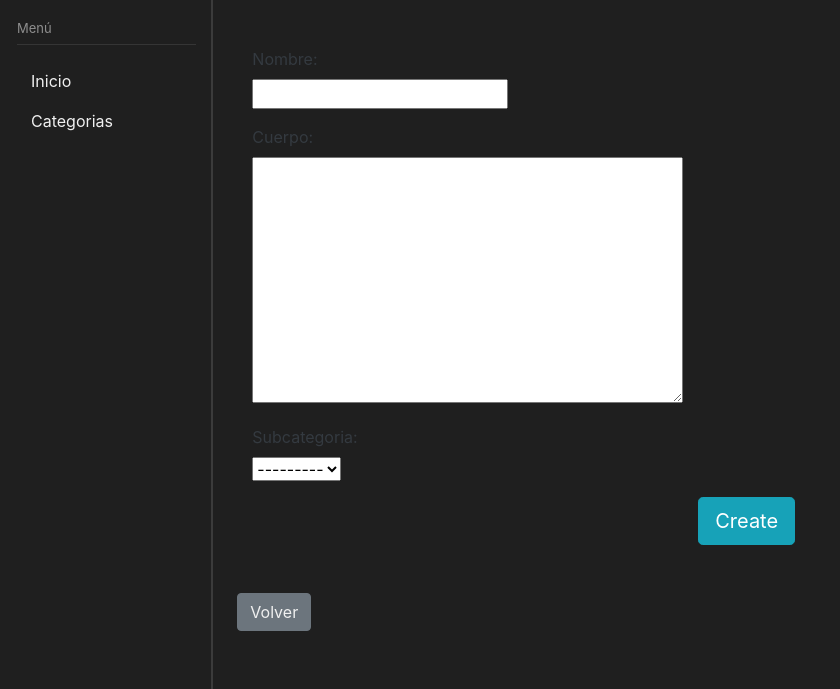
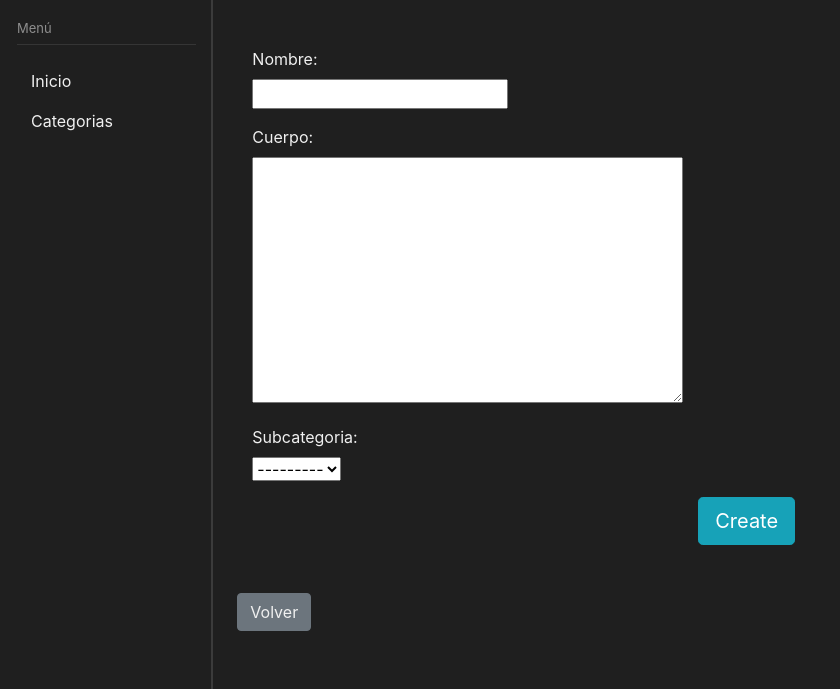
Before and after one commit to frandepy2/CMS-IS2, a Django app: page /contenidos/crear/ in a window 1280 px wide. Shown: the part 76-765 px from the top of the page, without its empty margins (0-840 px from the left). Run offline with Django 4.2, Linux system fonts and the light colour scheme; data that the repository does not hold is empty; some libraries are stand-ins or nearby versions.

Commit message:
agregar contenido

```diff
--- a/cmsis2/templates/base/base.html
+++ b/cmsis2/templates/base/base.html
@@ -21,7 +21,7 @@
             background-color: #1f1f1f;
             color: #f0f0f0;
         }
-        h1, h2, h3, h4, h5, h6, p {
+        h1, h2, h3, h4, h5, h6, p, text {
             color: #f0f0f0;
         }
         hr {
--- a/cmsis2/templates/contenidos/crear_contenido.html
+++ b/cmsis2/templates/contenidos/crear_contenido.html
@@ -7,7 +7,7 @@
             {{ form.media}}
             {% for field in form %}
             <div class="form-group">
-                <div><label for="{{ field.id_for_label }}" class="text-dark">{{ field.label }}: </label></div>
+                <div><label for="{{ field.id_for_label }}" class="text">{{ field.label }}: </label></div>
                 {{ field }}
             </div>
             {% endfor %}
```
Also changed, not shown: cmsis2/templates/categorias/more_info.html (+9 -1 lines).
